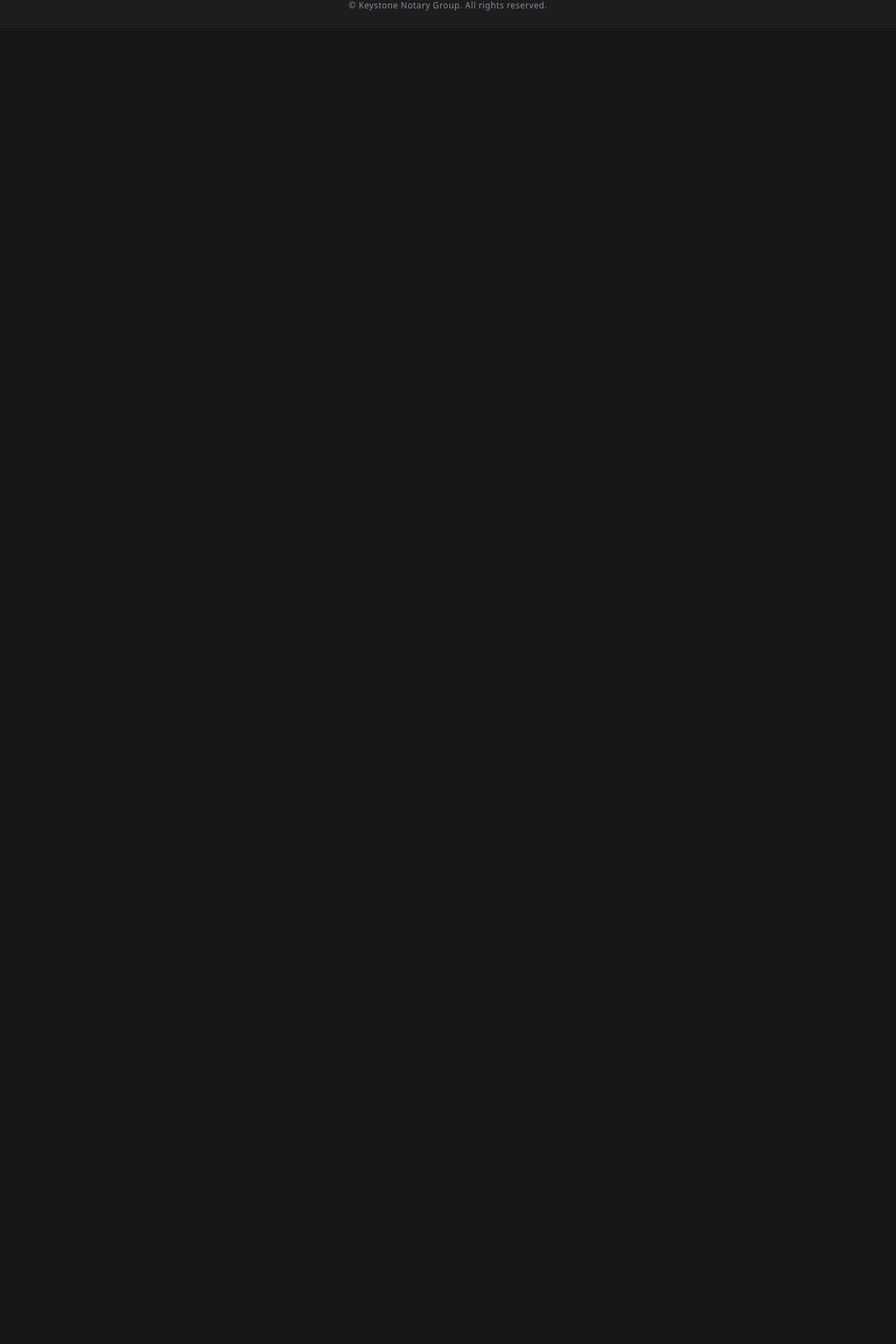
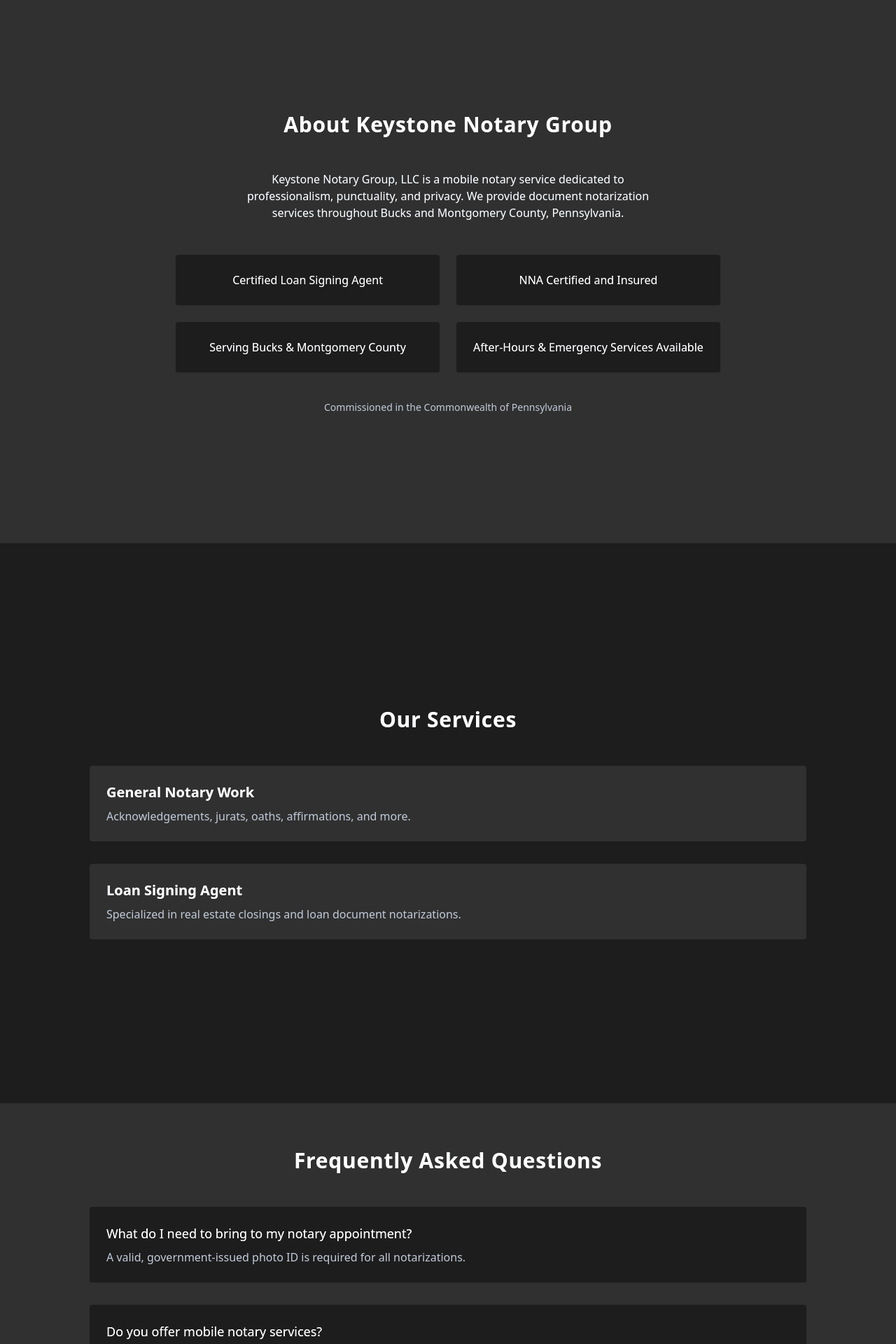
Before and after one commit to BikerViking/keystone-site, a React (Create React App) app: page / in a window 1280 px wide. Shown: the part 873-2793 px from the top of the page at 70% size. Before the commit the page ends 913 px from the top, so only its background shows below. Built offline with nearby package versions, Linux system fonts and the light colour scheme.

Commit message:
Add smooth scrolling sections

```diff
--- a/src/components/LandingHero.jsx
+++ b/src/components/LandingHero.jsx
@@ -1,8 +1,14 @@
 import React, { useEffect, useState } from "react";
-import { Link } from "react-router-dom";
 
 export default function LandingHero() {
-  const navItems = ["Home", "About", "Services", "FAQ", "Contact"];
+  // Map labels to in-page anchor targets
+  const navItems = [
+    { label: "Home", href: "#home" },
+    { label: "About", href: "#about" },
+    { label: "Services", href: "#services" },
+    { label: "FAQ", href: "#faq" },
+    { label: "Contact", href: "#contact" },
+  ];
   // Controls the full hero fade-in effect
   const [fadeIn, setFadeIn] = useState(false);
 
@@ -14,11 +20,12 @@
 
   return (
     <div
-      className={`opacity-0 transition-opacity duration-[2000ms] ease-out ${
+      className={`scroll-smooth opacity-0 transition-opacity duration-[2000ms] ease-out ${
         fadeIn ? "opacity-100" : ""
       }`}
     >
       <section
+        id="home"
         className="relative flex min-h-screen w-full flex-col items-center justify-center bg-neutral-900 text-gray-200 overflow-hidden"
       >
         <div
@@ -36,14 +43,14 @@
             />
             <nav className="mt-8 sm:mt-10" aria-label="Main navigation">
               <ul className="flex flex-col items-center space-y-2 sm:space-y-4 text-sm sm:text-base font-medium uppercase text-gray-300">
-                {navItems.map((label) => (
+                {navItems.map(({ label, href }) => (
                   <li key={label}>
-                    <Link
-                      to={`/${label.toLowerCase() === "home" ? "" : label.toLowerCase()}`}
+                    <a
+                      href={href}
                       className="block px-2 py-1 transition-colors hover:text-gray-200"
                     >
                       {label}
-                    </Link>
+                    </a>
                   </li>
                 ))}
               </ul>
@@ -51,6 +58,181 @@
           </div>
         </div>
       </section>
+      {/* About Section */}
+      <section
+        id="about"
+        aria-label="About"
+        className="flex min-h-screen w-full flex-col items-center justify-center bg-neutral-800 px-4 py-12 text-gray-200 sm:px-6 sm:py-16 lg:px-8"
+      >
+        <div className="mx-auto max-w-screen-lg text-center">
+          <h2 className="mb-8 text-2xl font-semibold tracking-wide sm:mb-12 sm:text-3xl">
+            About Keystone Notary Group
+          </h2>
+          <p className="mx-auto max-w-prose text-gray-300">
+            Keystone Notary Group, LLC is a mobile notary service dedicated to professionalism,
+            punctuality, and privacy. We provide document notarization services throughout Bucks
+            and Montgomery County, Pennsylvania.
+          </p>
+          <div className="mt-10 grid gap-6 sm:mt-12 sm:grid-cols-2">
+            <div className="rounded bg-neutral-900 p-6 text-center shadow-sm">
+              <p className="font-medium">Certified Loan Signing Agent</p>
+            </div>
+            <div className="rounded bg-neutral-900 p-6 text-center shadow-sm">
+              <p className="font-medium">NNA Certified and Insured</p>
+            </div>
+            <div className="rounded bg-neutral-900 p-6 text-center shadow-sm">
+              <p className="font-medium">Serving Bucks & Montgomery County</p>
+            </div>
+            <div className="rounded bg-neutral-900 p-6 text-center shadow-sm">
+              <p className="font-medium">After-Hours & Emergency Services Available</p>
+            </div>
+          </div>
+          <p className="mt-10 text-sm text-gray-400">
+            Commissioned in the Commonwealth of Pennsylvania
+          </p>
+        </div>
+      </section>
+
+      {/* Services Section */}
+      <section
+        id="services"
+        aria-label="Services"
+        className="flex min-h-screen w-full flex-col items-center justify-center bg-neutral-900 px-4 py-12 text-gray-200 sm:px-6 sm:py-16 lg:px-8"
+      >
+        <div className="mx-auto max-w-screen-lg w-full">
+          <h2 className="mb-8 text-center text-2xl font-semibold tracking-wide sm:mb-12 sm:text-3xl">
+            Our Services
+          </h2>
+          <div className="space-y-8">
+            <div className="rounded bg-neutral-800 p-6 shadow-sm">
+              <h3 className="text-xl font-semibold">General Notary Work</h3>
+              <p className="mt-2 text-gray-400">
+                Acknowledgements, jurats, oaths, affirmations, and more.
+              </p>
+            </div>
+            <div className="rounded bg-neutral-800 p-6 shadow-sm">
+              <h3 className="text-xl font-semibold">Loan Signing Agent</h3>
+              <p className="mt-2 text-gray-400">
+                Specialized in real estate closings and loan document notarizations.
+              </p>
+            </div>
+          </div>
+        </div>
+      </section>
+
+      {/* FAQ Section */}
+      <section
+        id="faq"
+        aria-label="Frequently Asked Questions"
+        className="flex min-h-screen w-full flex-col items-center justify-center bg-neutral-800 px-4 py-12 text-gray-200 sm:px-6 sm:py-16 lg:px-8"
+      >
+        <div className="mx-auto w-full max-w-screen-lg">
+          <h2 className="mb-8 text-center text-2xl font-semibold tracking-wide sm:mb-12 sm:text-3xl">
+            Frequently Asked Questions
+          </h2>
+          <div className="space-y-6 sm:space-y-8">
+            <div className="rounded bg-neutral-900 p-6 shadow-sm">
+              <h3 className="text-lg font-medium text-gray-100">What do I need to bring to my notary appointment?</h3>
+              <p className="mt-2 text-gray-400">A valid, government-issued photo ID is required for all notarizations.</p>
+            </div>
+            <div className="rounded bg-neutral-900 p-6 shadow-sm">
+              <h3 className="text-lg font-medium text-gray-100">Do you offer mobile notary services?</h3>
+              <p className="mt-2 text-gray-400">Yes. We travel to your home, business, or public meeting location in Bucks and Montgomery County.</p>
+            </div>
+            <div className="rounded bg-neutral-900 p-6 shadow-sm">
+              <h3 className="text-lg font-medium text-gray-100">What types of documents can you notarize?</h3>
+              <p className="mt-2 text-gray-400">We notarize affidavits, acknowledgements, jurats, power of attorney forms, real estate documents, and more.</p>
+            </div>
+            <div className="rounded bg-neutral-900 p-6 shadow-sm">
+              <h3 className="text-lg font-medium text-gray-100">Are you certified and insured?</h3>
+              <p className="mt-2 text-gray-400">Yes. We are NNA Certified and carry errors & omissions insurance.</p>
+            </div>
+            <div className="rounded bg-neutral-900 p-6 shadow-sm">
+              <h3 className="text-lg font-medium text-gray-100">Do you provide after-hours or emergency service?</h3>
+              <p className="mt-2 text-gray-400">Yes. After-hours and emergency appointments are available upon request and subject to availability.</p>
+            </div>
+          </div>
+        </div>
+      </section>
+
+      {/* Contact Section */}
+      <section
+        id="contact"
+        aria-label="Contact"
+        className="flex min-h-screen w-full flex-col items-center justify-center bg-neutral-900 px-4 py-12 text-gray-200 sm:px-6 sm:py-16 lg:px-8"
+      >
+        <div className="mx-auto w-full max-w-screen-lg">
+          <h2 className="mb-8 text-center text-2xl font-semibold tracking-wide sm:mb-12 sm:text-3xl">
+            Contact
+          </h2>
+          <form onSubmit={(e) => e.preventDefault()} className="space-y-6 sm:space-y-8">
+            <div>
+              <label htmlFor="name" className="block text-sm font-medium">
+                Full Name
+              </label>
+              <input
+                type="text"
+                id="name"
+                name="name"
+                className="mt-2 w-full rounded-md border border-gray-600 bg-neutral-800 p-2 text-gray-200 placeholder-gray-400 focus:border-blue-500 focus:outline-none focus:ring-1 focus:ring-blue-500"
+                placeholder="Your name"
+              />
+            </div>
+            <div>
+              <label htmlFor="email" className="block text-sm font-medium">
+                Email Address
+              </label>
+              <input
+                type="email"
+                id="email"
+                name="email"
+                className="mt-2 w-full rounded-md border border-gray-600 bg-neutral-800 p-2 text-gray-200 placeholder-gray-400 focus:border-blue-500 focus:outline-none focus:ring-1 focus:ring-blue-500"
+                placeholder="you@example.com"
+              />
+            </div>
+            <div>
+              <label htmlFor="message" className="block text-sm font-medium">
+                Message
+              </label>
+              <textarea
+                id="message"
+                name="message"
+                rows="5"
+                className="mt-2 w-full rounded-md border border-gray-600 bg-neutral-800 p-2 text-gray-200 placeholder-gray-400 focus:border-blue-500 focus:outline-none focus:ring-1 focus:ring-blue-500"
+                placeholder="Your message"
+              ></textarea>
+            </div>
+            <div className="text-center">
+              <button
+                type="submit"
+                className="rounded-md bg-blue-600 px-6 py-2 font-semibold text-white transition-colors hover:bg-blue-500 focus:outline-none focus:ring-2 focus:ring-blue-600 focus:ring-offset-2 focus:ring-offset-neutral-900"
+              >
+                Send Message
+              </button>
+            </div>
+          </form>
+          <p className="mt-8 text-sm text-gray-400 sm:mt-10">
+            Please mention the type of document or notarization service you are requesting.
+          </p>
+          <div className="mt-4 space-y-2 text-sm text-gray-300">
+            <p>
+              <strong>Phone:</strong>{" "}
+              <a href="tel:2673099000" className="text-blue-400 hover:text-blue-300" aria-label="Call 267-309-9000">
+                (267) 309-9000
+              </a>
+            </p>
+            <p>
+              <strong>Email:</strong>{" "}
+              <a href="mailto:appointments@keystonenotarygroup.com" className="text-blue-400 hover:text-blue-300">
+                appointments@keystonenotarygroup.com
+              </a>
+            </p>
+            <p>
+              <strong>Service Area:</strong> Bucks and Montgomery County, PA
+            </p>
+          </div>
+        </div>
+      </section>
     </div>
   );
 }
--- a/src/components/LayoutWrapper.jsx
+++ b/src/components/LayoutWrapper.jsx
@@ -6,7 +6,7 @@
 export default function LayoutWrapper({ children, fullWidth = false }) {
   return (
     <div
-      className="relative flex min-h-screen w-full flex-col overflow-hidden brightness-125 contrast-110 text-gray-200 before:absolute before:inset-0 before:-z-10 before:pointer-events-none before:bg-[radial-gradient(circle,rgba(255,255,255,0.05)_1px,transparent_1px)] before:bg-[length:50px_50px]"
+      className="scroll-smooth relative flex min-h-screen w-full flex-col overflow-hidden brightness-125 contrast-110 text-gray-200 before:absolute before:inset-0 before:-z-10 before:pointer-events-none before:bg-[radial-gradient(circle,rgba(255,255,255,0.05)_1px,transparent_1px)] before:bg-[length:50px_50px]"
       /* Ensure pages share consistent textured background */
       style={{ backgroundImage: "url('/bg-texture.PNG')" }}
     >
```
Also changed, not shown: 1 other file (tests, documents, lock files or other folders).
